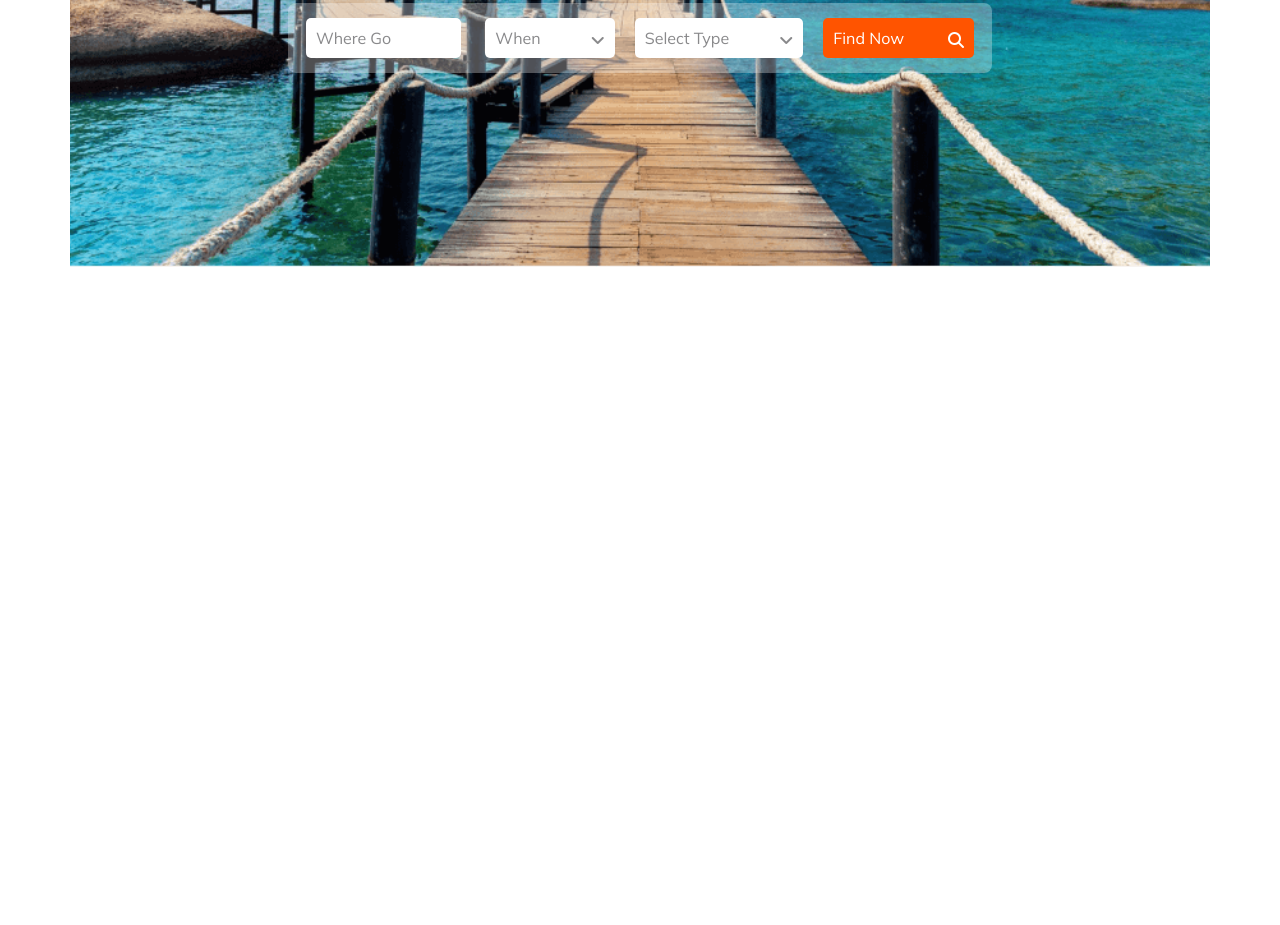
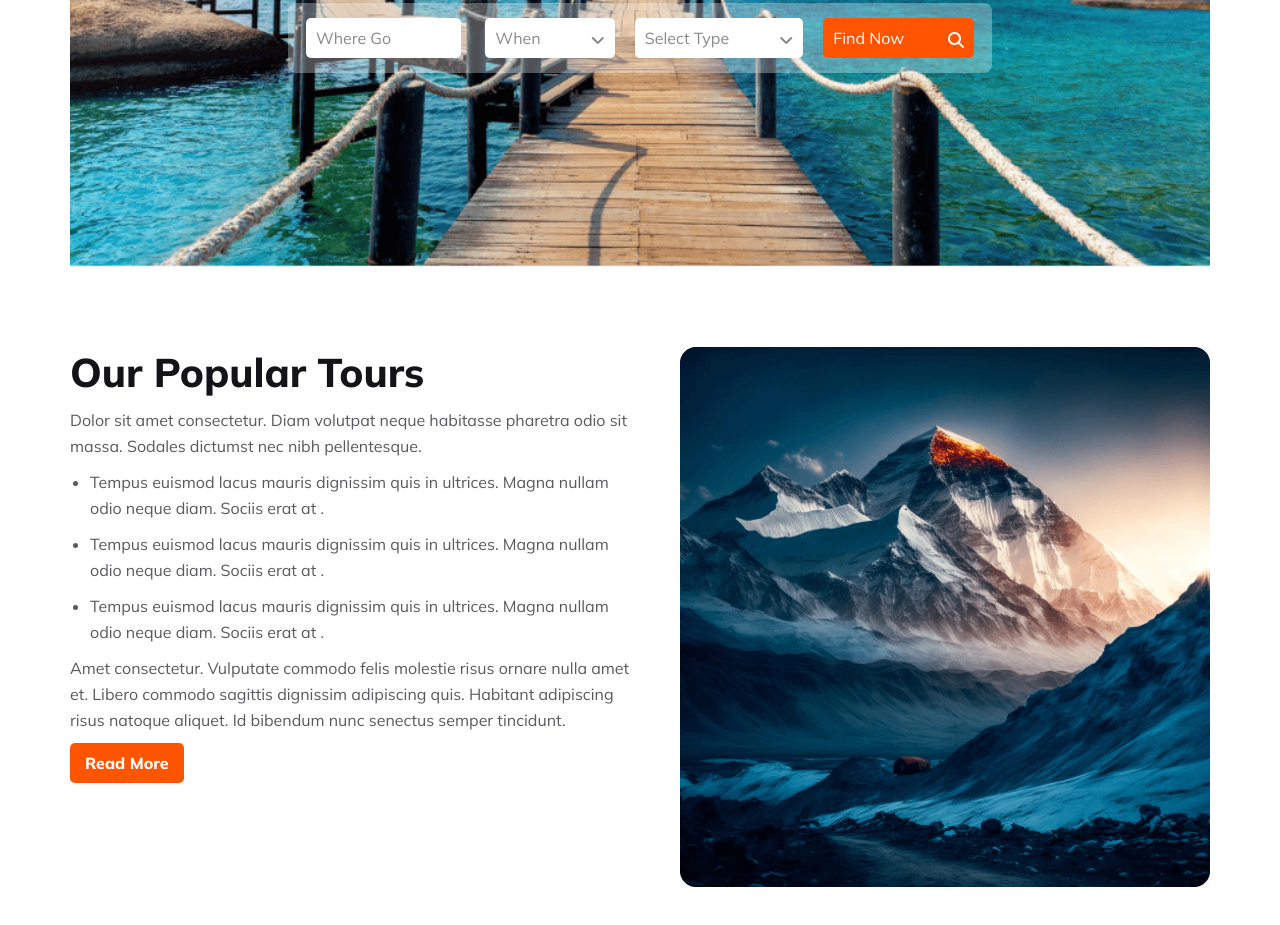
Before and after one commit to asibiqbal/Travel-Tracks, a plain HTML site: page index.html in a window 1280 px wide. Shown: the part 491-1416 px from the top of the page. Before the commit the page ends 800 px from the top, so only its background shows below. Drawn offline with Linux system fonts and the light colour scheme.

Commit message:
added article section

```diff
--- a/index.html
+++ b/index.html
@@ -56,6 +56,27 @@
           <a class="plan-item plan-search" href="#">Find Now<i class="fa-solid fa-magnifying-glass"></i></a>
         </div>
       </section>
+      <!-- article section -->
+      <article class="container">
+        <div class="article-container">
+           <div class="article-content">
+            <h3 class="section-title">Our Popular Tours</h3>
+            <p>Dolor sit amet consectetur. Diam volutpat neque habitasse pharetra odio sit massa. Sodales dictumst nec nibh pellentesque.</p>
+            <ul>
+              <li>Tempus euismod lacus mauris dignissim quis in ultrices. Magna nullam odio neque diam. Sociis erat at .</li>
+              <li>Tempus euismod lacus mauris dignissim quis in ultrices. Magna nullam odio neque diam. Sociis erat at .</li>
+              <li>Tempus euismod lacus mauris dignissim quis in ultrices. Magna nullam odio neque diam. Sociis erat at .</li>
+            </ul>
+
+            <p>Amet consectetur. Vulputate commodo felis molestie risus
+              ornare nulla amet et. Libero commodo sagittis dignissim adipiscing quis. Habitant adipiscing risus natoque aliquet. Id bibendum nunc senectus semper tincidunt. </p>
+              <button class="section-btn">Read More</button>
+           </div>
+           <div class="article-image">
+            <img class="img-fluid" src="Images/article.png" alt="">
+           </div>
+        </div>
+      </article>
     </main>
   </body>
 </html>
--- a/styles/responsive.css
+++ b/styles/responsive.css
@@ -31,6 +31,14 @@
   .plan a {
     margin-bottom: 10px;
   }
+  /* Article  */
+  .article-container {
+    flex-direction: column;
+  }
+  .article-content,
+  .article-image {
+    width: 100%;
+  }
 }
 
 /* Tablet Devices */
@@ -59,4 +67,12 @@
   .plan a {
     margin-bottom: 10px;
   }
+  /* Article  */
+  .article-container {
+    flex-direction: column;
+  }
+  .article-content,
+  .article-image {
+    width: 100%;
+  }
 }
--- a/styles/style.css
+++ b/styles/style.css
@@ -13,6 +13,11 @@
 }
 .img-fluid {
   width: 100%;
+}
+.section-title {
+  color: #131318;
+  font-size: 2.5rem;
+  font-weight: 800;
 }
 /* Header */
 header {
@@ -138,3 +143,40 @@ nav ul li a:hover {
   background: #ff5400 !important;
   color: white !important;
 }
+/* Article */
+article {
+  padding: 80px 0;
+}
+.article-container {
+  display: flex;
+  justify-content: center;
+  gap: 50px;
+}
+.article-content {
+  width: 50%;
+}
+.article-img {
+  width: 50%;
+}
+.article-content p,
+li {
+  color: #131318b3;
+  font-size: 1rem;
+  line-height: 26px; /* 162.5% */
+}
+.article-content p,
+li {
+  margin: 10px 0;
+}
+.article-content ul {
+  margin-left: 20px;
+}
+.section-btn {
+  color: #fff;
+  background-color: #ff5400;
+  padding: 10px 15px;
+  border-radius: 5px;
+  font-size: 1rem;
+  font-weight: 800;
+  border: none;
+}
```
Also changed, not shown: Images/article.png (renamed from Images/Rectangle 4.png).
